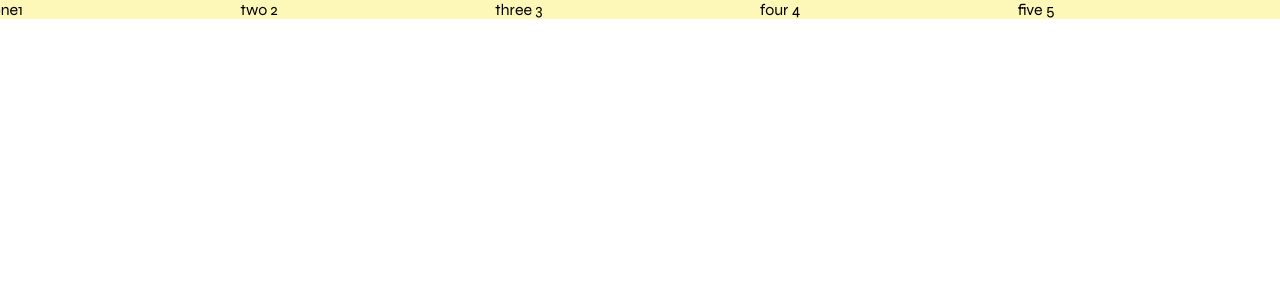
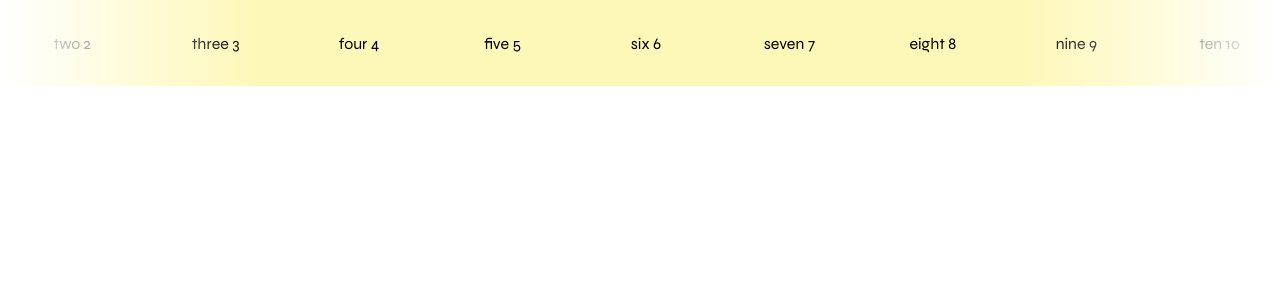
Before and after one commit to Robert-d-s/foofest-app, a Next.js app: page /Footer in a window 1280 px wide. Shown: the top 300 px of the page. Built offline with nearby package versions, Linux system fonts and the light colour scheme; a web font is replaced by a local one.

Commit message:
it WORKS

```diff
--- a/src/pages/Footer/footer.module.css
+++ b/src/pages/Footer/footer.module.css
@@ -52,12 +52,23 @@
 
 } */
 
+.wrapper {
+  display: flex;
+  flex-direction: column;
+  gap: var(--gap);
+  margin: auto;
+  max-width: 100vw;
+}
+
 .marquee {
   display: flex;
   overflow: hidden;
   user-select: none;
   gap: 1rem;
   background-color: var(--clr-hover);
+  /* background-color: transparent; */
+  gap: var(--gap);
+  mask-image: linear-gradient(var(--mask-direction, to right), hsl(0 0% 0% / 0), hsl(0 0% 0% / 1) 20%, hsl(0 0% 0% / 1) 80%, hsl(0 0% 0% / 0));
 }
 
 .marqueeContent {
@@ -67,21 +78,24 @@
   justify-content: space-around;
   gap: var(--gap);
   min-width: 100%;
-  animation: scroll-x 60s linear infinite;
+  animation: scroll-x var(--duration) linear infinite;
 }
 
 @keyframes scroll-x {
   from {
-    transform: translateX(0);
+    transform: translateX(var(--scroll-start));
   }
   to {
-    transform: translateX(-100%);
+    transform: translateX(var(--scroll-end));
   }
 }
 
-:root {
-  --gap: calc(var(--size) / 14);
-  --duration: 60s;
-  --scroll-start: 0;
-  --scroll-end: calc(-100% - var(--gap));
+/* Element styles */
+.marquee p {
+  display: grid;
+  place-items: center;
+  /* width: var(--size); */
+  aspect-ratio: 16/9;
+  padding: calc(var(--size) / 10);
+  /* border-radius: 0.5rem; */
 }
--- a/src/pages/Footer/index.js
+++ b/src/pages/Footer/index.js
@@ -6,6 +6,7 @@ import Image from "next/image";
 
 export default function Footer() {
   return (
+    <div className={styles.Mwrapper}>
       <div className={styles.marquee}>
         <div className={styles.marqueeContent}>
           <p>one1</p>
@@ -13,13 +14,24 @@ export default function Footer() {
           <p>three 3</p>
           <p>four 4</p>
           <p>five 5</p>
-      </div>
-      <div className={styles.marqueeContent}>
           <p>six 6</p>
           <p>seven 7</p>
           <p>eight 8</p>
           <p>nine 9</p>
           <p>ten 10</p>
+        </div>
+        <div aria-hidden="true" className={styles.marqueeContent}>
+          <p>one1</p>
+          <p>two 2</p>
+          <p>three 3</p>
+          <p>four 4</p>
+          <p>five 5</p>
+          <p>six 6</p>
+          <p>seven 7</p>
+          <p>eight 8</p>
+          <p>nine 9</p>
+          <p>ten 10</p>
+        </div>
       </div>
     </div>
     // <section className={styles.marquee}>
--- a/src/styles/globals.css
+++ b/src/styles/globals.css
@@ -14,6 +14,13 @@
   --clr-black: #000000;
   --clr-accent-hotpink: hotpink;
   --clr-hover: #fef8b8;
+
+  /*For Marquee*/
+  --size: clamp(10rem, 1rem + 40vmin, 30rem);
+  --gap: calc(var(--size) / 14);
+  --duration: 60s;
+  --scroll-start: 0;
+  --scroll-end: calc(-100% - var(--gap));
 
   /* --max-width: 1100px;
   --border-radius: 12px;
@@ -56,6 +63,7 @@
   }
 }
 
+/*General */
 * {
   box-sizing: border-box;
   padding: 0;
```
Also changed, not shown: src/pages/Footer/test.js (added). Lines whose indentation alone changed are shown as unchanged.
